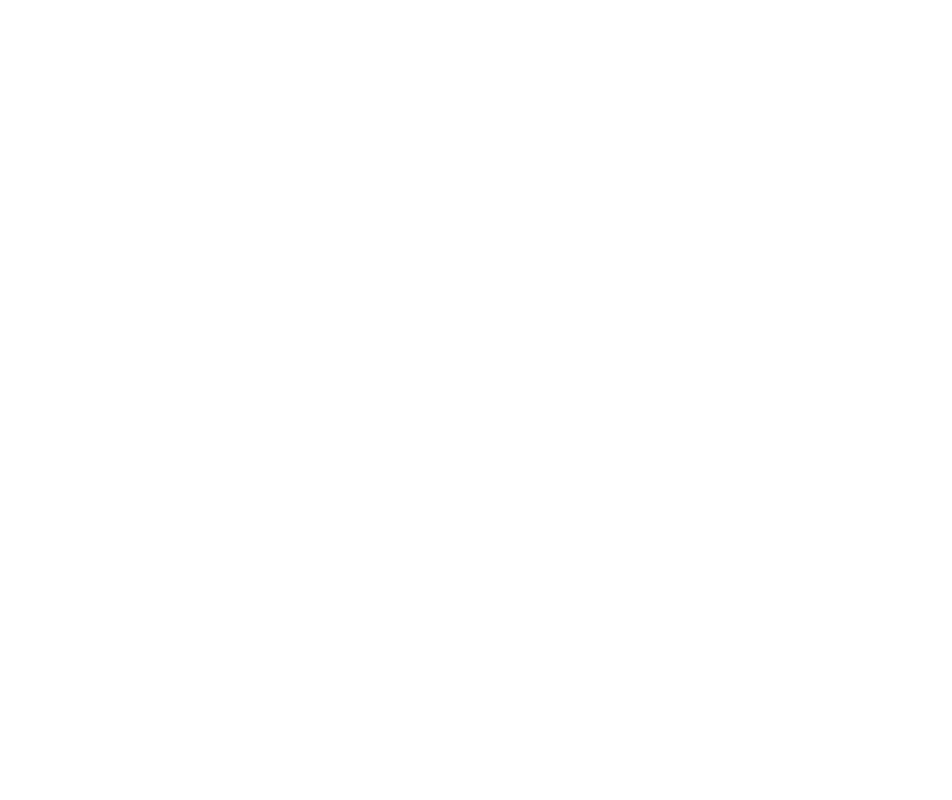
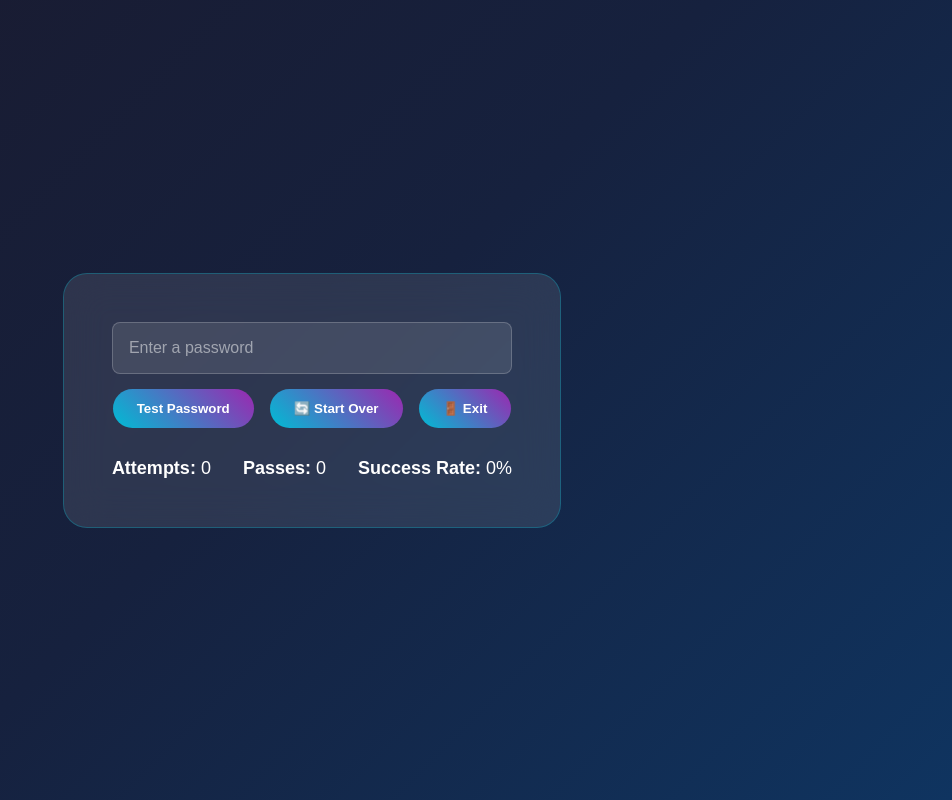
Before and after one commit to villelas/CyberSlayers, a React (Create React App) app in the folder frontend/: page /password-maker in a window 1280 px wide. Before the commit this address had no page. Shown: the whole page, without its empty margins (328-1280 px from the left). Built offline with nearby package versions, Linux system fonts and the light colour scheme.

Commit message:
New Game and features

```diff
--- a/frontend/src/App.jsx
+++ b/frontend/src/App.jsx
@@ -10,6 +10,7 @@ import Phishing_Detection_Game from './pages/phishing_detection_game.jsx';
 import Malware_Analysis_Lab from './pages/malware_analysis_lab.jsx';
 import Network_Command_Center from './pages/network_command_center.jsx';
 import Lessons from './pages/Lessons.jsx';
+import PasswordGame from './pages/PasswordGame.jsx';
 
 function App() {
   return (
@@ -27,6 +28,7 @@ function App() {
           <Route path="/malware-analysis-lab" element={<Malware_Analysis_Lab />} />
           <Route path="/network-command-center" element={<Network_Command_Center />} />
           <Route path="/lessons" element={<Lessons />} />
+          <Route path="/password-maker" element={<PasswordGame />} />
         </Routes>
       </div>
     </Router>
--- a/frontend/src/pages/GameDashboard.jsx
+++ b/frontend/src/pages/GameDashboard.jsx
@@ -218,6 +218,56 @@ const EDUCATIONAL_MODULES = {
         correctIndex: 2
       }
     ]
+  },
+  5: {
+    title: 'Module 5 — Password Tester',
+    subtitle: '(The Password Forge)',
+    content:
+      'This is an optional game meant to help you with your password skills.',
+    quiz: [
+      {
+        question: 'What makes a password strong?',
+        options: [
+          "Using your name and birthday",
+          'Short and easy to remember',
+          'Long with a mix of symbols, numbers, and letters',
+          "A single common word"
+        ],
+        correctIndex: 2
+      },
+      {
+        question:
+          'Which of the following is the safest password?',
+        options: [
+          "password123",
+          "Summer2024!",
+          'qwerty',
+          'G!7rP#9wL2@'
+        ],
+        correctIndex: 3
+      },
+      {
+        question: 'Why should you avoid using the same password everywhere?',
+        options: [
+          'Its annoying to type different passwords',
+          'Hackers could access multiple accounts if one password is leaked',
+          "Websites dont allow reused passwords",
+          'It makes you forget your email'
+        ],
+        correctIndex: 1
+      },
+      {
+        question:
+          'What is a password manager?',
+        options: [
+          'A program that stores and helps create strong passwords',
+          'A tool that automatically sends your passwords to friends',
+          'A physical book where you write passwords',
+          'A type of computer virus'
+        ],
+        correctIndex: 0
+      }
+    ]
   }
 };
 
@@ -279,7 +329,8 @@ export default function GameDashboard() {
       1: '/password-security-core',
       2: '/phishing-detection-hub',
       3: '/malware-analysis-lab',
-      4: '/network-command-center'
+      4: '/network-command-center',
+      5: '/password-maker'
     };
 
     const route = gameRoutes[gameNum];
@@ -315,7 +366,7 @@ export default function GameDashboard() {
       description: 'Master authentication protocols and secure access systems',
       emoji: '🛡️',
       icon: Shield,
-      position: { top: '65%', left: '8%' },
+      position: { top: '65%', left: '10%' },
       color: '#e91e63',
       terrain: 'security'
     },
@@ -325,7 +376,7 @@ export default function GameDashboard() {
       description: 'Scan and identify malicious network communications',
       emoji: '🔍',
       icon: Eye,
-      position: { top: '45%', left: '38%' },
+      position: { top: '45%', left: '32%' },
       color: '#2196f3',
       terrain: 'detection'
     },
@@ -335,7 +386,7 @@ export default function GameDashboard() {
       description: 'Reverse engineer and neutralize cyber threats',
       emoji: '🔬',
       icon: Sword,
-      position: { top: '20%', left: '62%' },
+      position: { top: '25%', left: '55%' },
       color: '#4caf50',
       terrain: 'analysis'
     },
@@ -345,10 +396,20 @@ export default function GameDashboard() {
       description: 'Monitor and defend the entire cyber infrastructure',
       emoji: '🖥️',
       icon: Target,
-      position: { top: '20%', left: '82%' },
+      position: { top: '20%', left: '75%' },
       color: '#9c27b0',
       terrain: 'command'
-    }
+    },
+    {
+    gameNum: 5,
+    name: 'Password Tester',
+    description: 'Learn how to build strong, secure passwords',
+    emoji: '🔑',
+    icon: Lock,
+    position: { top: '45%', left: '90%' }, // adjust placement to fit your layout
+    color: '#ff9800',
+    terrain: 'security'
+  }
   ];
 
   // All games unlocked, but still show status badges based on score
--- /dev/null
+++ b/frontend/src/pages/PasswordGame.jsx
@@ -0,0 +1,147 @@
+import React, { useState, useEffect } from "react";
+import Confetti from "react-confetti";
+import { useNavigate } from "react-router-dom"; // import navigation hook
+import "../App.css"; // import your shared styles
+
+const PasswordGame = () => {
+  const [password, setPassword] = useState("");
+  const [strength, setStrength] = useState("weak");
+  const [feedback, setFeedback] = useState("");
+  const [hints, setHints] = useState([]);
+  const [showConfetti, setShowConfetti] = useState(false);
+  const [stats, setStats] = useState({ attempts: 0, passes: 0 });
+
+  const navigate = useNavigate(); // hook for navigation
+
+  useEffect(() => {
+    const savedStats = JSON.parse(localStorage.getItem("passwordStats"));
+    if (savedStats) setStats(savedStats);
+  }, []);
+
+  useEffect(() => {
+    localStorage.setItem("passwordStats", JSON.stringify(stats));
+  }, [stats]);
+
+  const checkPassword = () => {
+    const hasLetters = /[a-zA-Z]/.test(password);
+    const hasNumbers = /[0-9]/.test(password);
+    const hasSpecials = /[!@#$%^&*]/.test(password);
+    const isLongEnough = password.length >= 8;
+    const isMediumLength = password.length >= 6;
+
+    let newStrength = "weak";
+
+    if (isLongEnough && hasLetters && hasNumbers && hasSpecials) {
+      newStrength = "strong";
+    } else if (
+      (isMediumLength && hasLetters && hasNumbers) ||
+      (isMediumLength && hasLetters && hasSpecials)
+    ) {
+      newStrength = "medium";
+    }
+
+    setStrength(newStrength);
+
+    setFeedback(
+      newStrength === "strong"
+        ? "🎉 Your password is strong!"
+        : newStrength === "medium"
+        ? "⚠️ Your password is medium — add more variety!"
+        : "❌ Your password is weak!"
+    );
+
+    setHints(getHints(password, newStrength));
+    setShowConfetti(newStrength === "strong");
+
+    setStats((prev) => ({
+      attempts: prev.attempts + 1,
+      passes: prev.passes + (newStrength === "strong" ? 1 : 0),
+    }));
+  };
+
+  const getHints = (pwd, strength) => {
+    const hints = [];
+    if (pwd.length < 8) hints.push("Make it longer!");
+    if (!/[0-9]/.test(pwd)) hints.push("Add a number!");
+    if (!/[!@#$%^&*]/.test(pwd)) hints.push("Try a special character like ! or #");
+
+    if (strength === "medium") {
+      hints.push("Almost there! Add more variety for a strong password.");
+    }
+
+    return hints;
+  };
+
+  const successRate =
+    stats.attempts > 0 ? ((stats.passes / stats.attempts) * 100).toFixed(1) : 0;
+
+  const resetStats = () => {
+    setStats({ attempts: 0, passes: 0 });
+    localStorage.removeItem("passwordStats");
+  };
+
+  return (
+    <div className="cyber-container bg-gradient-primary flex-center">
+      <div className="glass-card card-elevated">
+        <input
+          type="password"
+          value={password}
+          onChange={(e) => setPassword(e.target.value)}
+          placeholder="Enter a password"
+          className="input-field"
+        />
+
+        {/* Buttons side by side */}
+        <div style={{ display: "flex", justifyContent: "center", gap: "1rem", marginTop: "15px" }}>
+          <button onClick={checkPassword} className="btn-primary">
+            Test Password
+          </button>
+          <button onClick={resetStats} className="btn-primary">
+            🔄 Start Over
+          </button>
+          <button onClick={() => navigate("/dashboard")} className="btn-primary">
+            🚪 Exit
+          </button>
+        </div>
+
+        {showConfetti && <Confetti recycle={false} />}
+
+        <p
+          className={
+            strength === "strong"
+              ? "text-gradient-primary"
+              : strength === "medium"
+              ? "text-highlight-purple"
+              : "text-highlight-pink"
+          }
+        >
+          {feedback}
+        </p>
+
+        {hints.length > 0 && (
+          <ul>
+            {hints.map((hint, i) => (
+              <li key={i} className="text-highlight-purple">{hint}</li>
+            ))}
+          </ul>
+        )}
+
+        {/* Stats Display - all on one row */}
+        <div style={{
+          display: "flex",
+          justifyContent: "center",
+          alignItems: "center",
+          gap: "2rem",
+          marginTop: "30px",
+          fontSize: "18px"
+        }}>
+          <p><strong>Attempts:</strong> {stats.attempts}</p>
+          <p><strong>Passes:</strong> {stats.passes}</p>
+          <p><strong>Success Rate:</strong> {successRate}%</p>
+        </div>
+      </div>
+    </div>
+  );
+};
+
+export default PasswordGame;
--- /dev/null
+++ b/package.json
@@ -0,0 +1,5 @@
+{
+  "dependencies": {
+    "react-confetti": "^6.4.0"
+  }
+}
```
Also changed, not shown: 2 other files (tests, documents, lock files or other folders).
